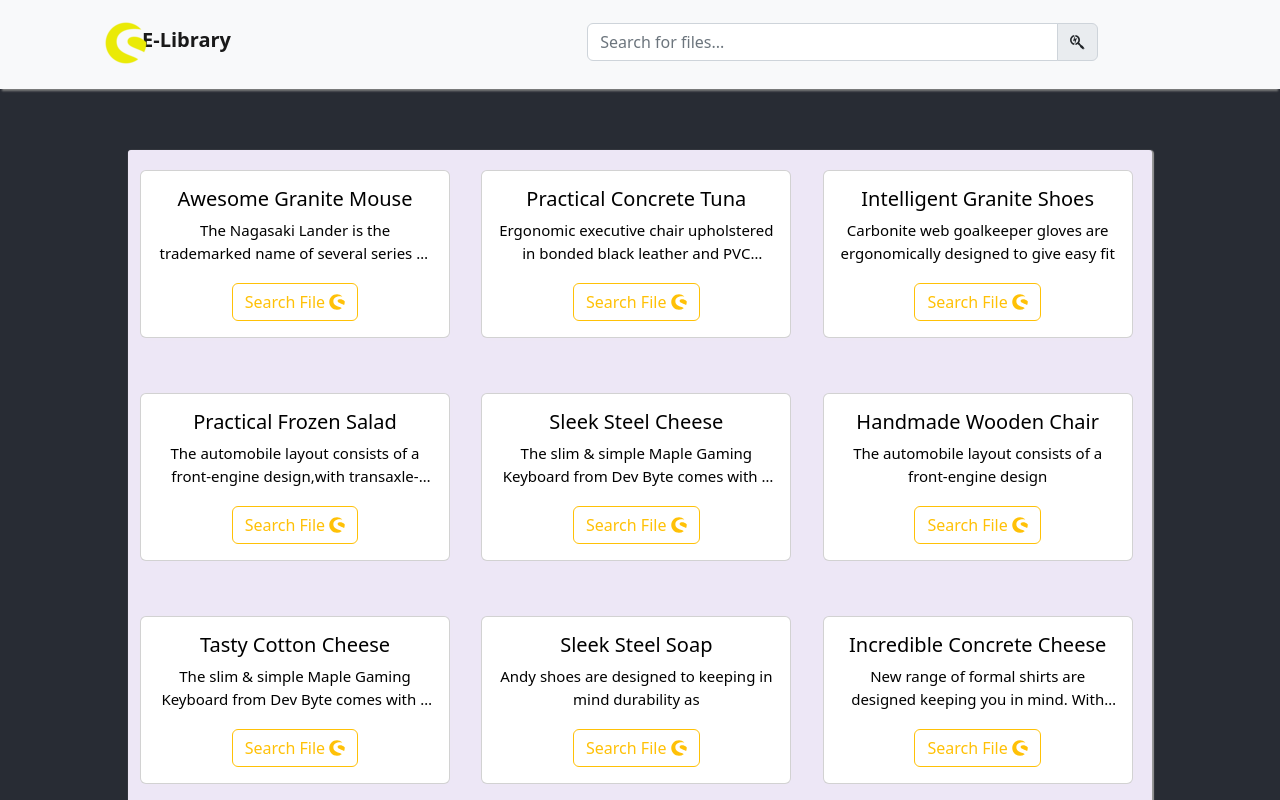
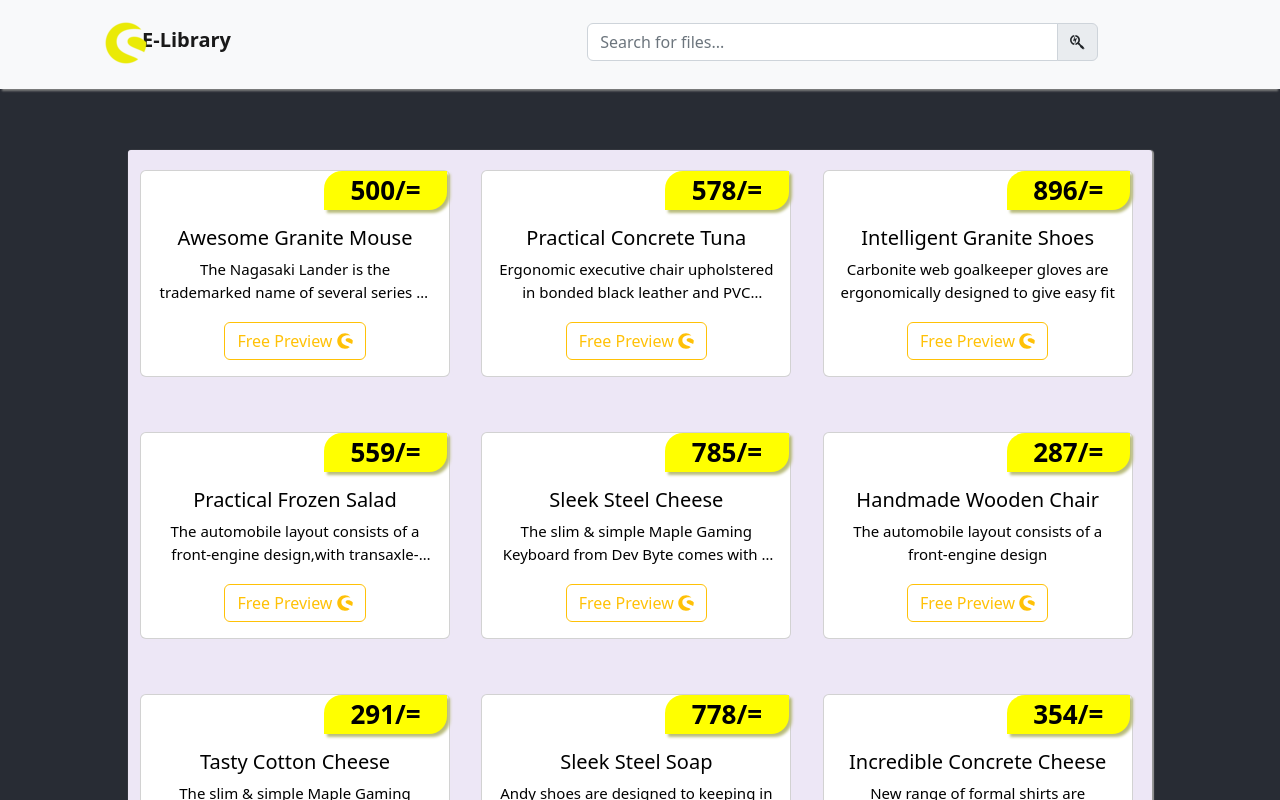
Before and after one commit to Fresh-Teacher/New-React-Site, a React (Create React App) app: page / in a window 1280 px wide. Shown: the top 800 px of the page. Built offline with nearby package versions, Linux system fonts and the light colour scheme.

Commit message:
add price tag

```diff
--- a/src/filter/productsShop.js
+++ b/src/filter/productsShop.js
@@ -94,9 +94,19 @@ const ProductShop = () => {
       <Row className="products-area">
         {productData.map((item) => (
           <Col xs={4} className="pro-card" key={item.title}>
-            <Card style={{ width: "310px" }} className=" product">
+            <Card style={{ width: "310px" }} className="product">
+              <div className="image-text">
+                <br />
+                <p id="price" className="text-price">
+                  <b>{item.price}/=</b>
+                </p>
+              </div>
               <Card.Body>
-                <Card.Title id="title" value="{item.title}" className="text">
+                <Card.Title
+                  id="title"
+                  value={item.title}
+                  className="text"
+                >
                   {item.title}
                 </Card.Title>
                 <Card.Text id="description" className="text-description">
@@ -110,7 +120,7 @@ const ProductShop = () => {
                   type="submit"
                   variant="outline-warning"
                 >
-                  Search File{" "}
+                  Free Preview{" "}
                   <FontAwesomeIcon className="faShopware" icon={faShopware} />
                 </Button>
               </Card.Body>
```
Also changed, not shown: src/filter/api/products.json.
